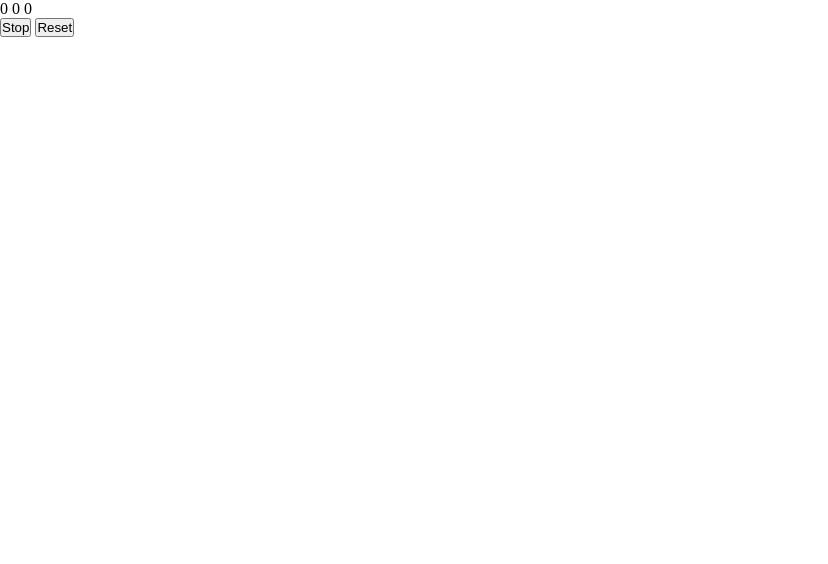
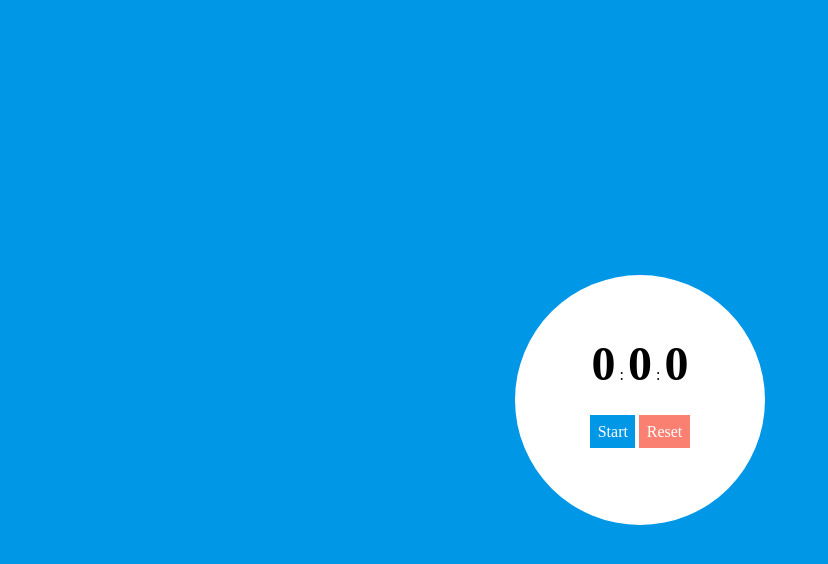
Before and after one commit to Ashik-Mahmud/simple-stop-watch, a plain HTML site: page index.html in a window 1280 px wide. Shown: the whole page, without its empty margins (0-828 px from the left). Drawn offline with Linux system fonts and the light colour scheme.

Commit message:
done stopwatch UI design

```diff
--- a/assets/css/style.css
+++ b/assets/css/style.css
@@ -10,4 +10,44 @@
 body {
     font-family: poppins;
     font-size: 16px;
+    display: flex;
+    align-items: center;
+    justify-content: center;
+    min-height: 100vh;
+    background-color: #0097e6;
 }
+.wrapper{
+    background-color: #fff;
+    padding: 1rem;
+    text-align: center;
+    min-width: 250px;
+    min-height: 250px;
+    display: flex;
+    align-items: center;
+    justify-content: center;
+    flex-direction: column;
+    border-radius: 50%;
+}
+.wrapper .watch{
+    margin-bottom: 0.5rem;
+}
+.wrapper .watch span{
+    font-size: 3rem;
+    font-weight: bold;
+}
+
+.watch-control{
+    margin: 1rem 0rem;
+}
+.watch-control button{
+    padding: .4rem;
+    border: 1px solid transparent;
+    background: #0097e6;
+    color: #fff;
+    font-size: 1rem;
+    font-family: poppins;
+    cursor: pointer;
+}
+.watch-control button:last-child{
+    background-color: salmon;
+}
--- a/assets/js/app.js
+++ b/assets/js/app.js
@@ -0,0 +1,3 @@
+/* step 1. selection all important elements  */
+const watch = document.getElementsByClassName('watch');
+console.log(watch)
--- a/index.html
+++ b/index.html
@@ -13,12 +13,12 @@
     <!-- stop watch wrapper  -->
     <div class="wrapper">
         <div class="watch">
-            <span class="min">0</span>
-            <span class="sec">0</span>
+            <span class="min">0</span> :
+            <span class="sec">0</span> :
             <span class="milisec">0</span>
         </div>
         <div class="watch-control">
-            <button>Stop</button>
+            <button>Start</button>
             <button>Reset</button>
         </div>
     </div>
```
